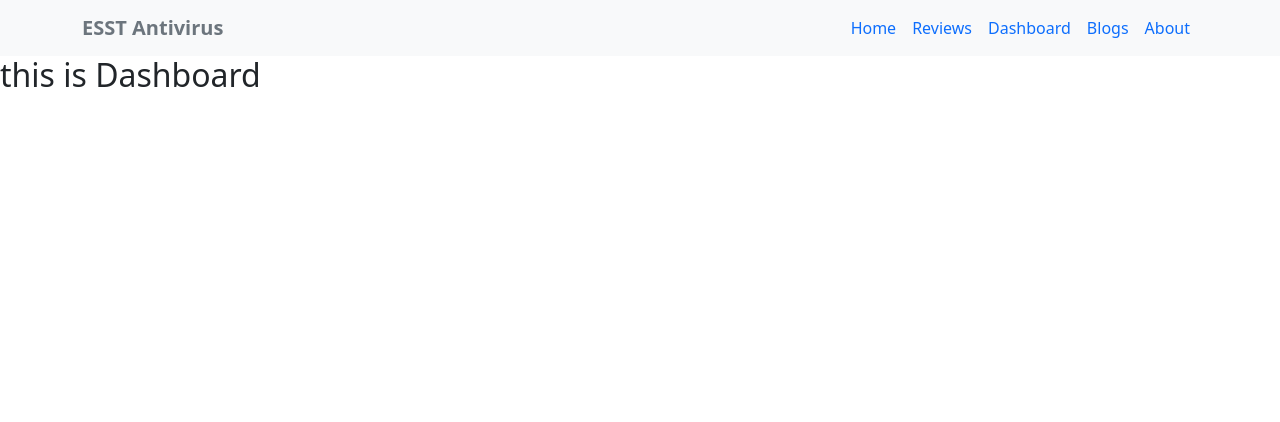
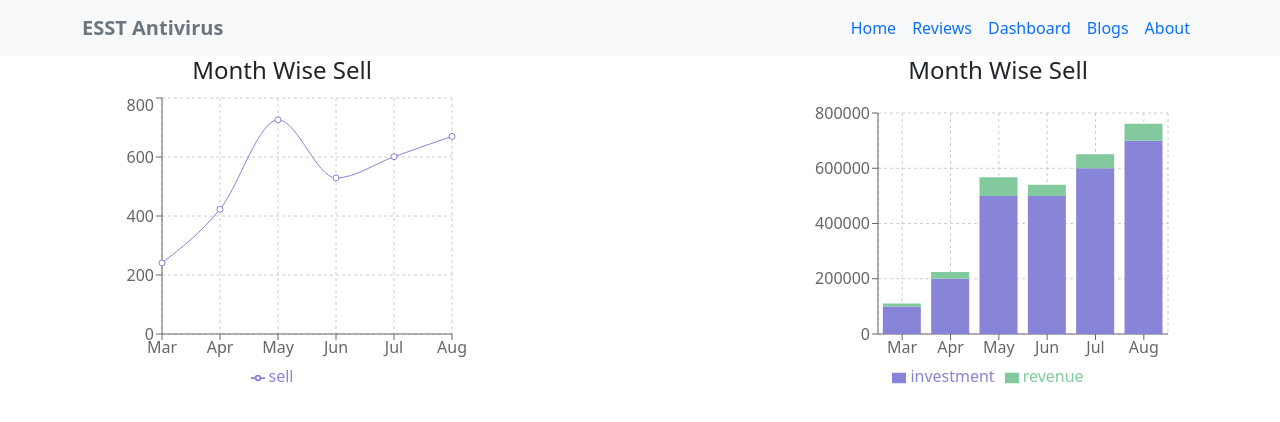
Before and after one commit to rockydasgfx/ESET-Antivirus-React, a React (Create React App) app: page /dashboard in a window 1280 px wide. Shown: the top 422 px of the page. Built offline with nearby package versions, Linux system fonts and the light colour scheme.

Commit message:
finish dashboard

```diff
--- a/src/Components/Header/Header.jsx
+++ b/src/Components/Header/Header.jsx
@@ -38,13 +38,17 @@ const Header = () => {
                 <NavLink
                   className="nav-link active"
                   aria-current="page"
-                  to="home"
+                  to="/home"
                 >
                   Home
                 </NavLink>
               </li>
               <li className="nav-item">
-                <NavLink className="nav-link " aria-current="page" to="reviews">
+                <NavLink
+                  className="nav-link "
+                  aria-current="page"
+                  to="/reviews"
+                >
                   Reviews
                 </NavLink>
               </li>
@@ -52,18 +56,18 @@ const Header = () => {
                 <NavLink
                   className="nav-link "
                   aria-current="page"
-                  to="dashboard"
+                  to="/dashboard"
                 >
                   Dashboard
                 </NavLink>
               </li>
               <li className="nav-item">
-                <NavLink className="nav-link " aria-current="page" to="blogs">
+                <NavLink className="nav-link " aria-current="page" to="/blogs">
                   Blogs
                 </NavLink>
               </li>
               <li className="nav-item">
-                <NavLink className="nav-link " aria-current="page" to="about">
+                <NavLink className="nav-link " aria-current="page" to="/about">
                   About
                 </NavLink>
               </li>
--- a/src/Pages/Dashboard/Dashboard.jsx
+++ b/src/Pages/Dashboard/Dashboard.jsx
@@ -1,4 +1,15 @@
 import React from "react";
+import {
+  LineChart,
+  Line,
+  BarChart,
+  Bar,
+  XAxis,
+  YAxis,
+  CartesianGrid,
+  Tooltip,
+  Legend,
+} from "recharts";
 
 const data = [
   {
@@ -41,8 +52,56 @@ const data = [
 
 const Dashboard = () => {
   return (
-    <div>
-      <h2>this is Dashboard</h2>
+    <div className="container mx-auto d-flex justify-content-between">
+      <div className="d-flex flex-column align-items-center">
+        <h4 className="">Month Wise Sell</h4>
+        <LineChart
+          width={400}
+          height={300}
+          data={data}
+          margin={{
+            top: 5,
+            right: 30,
+            left: 20,
+            bottom: 5,
+          }}
+        >
+          <CartesianGrid strokeDasharray="3 3" />
+          <XAxis dataKey="month" />
+          <YAxis />
+          <Tooltip />
+          <Legend />
+          <Line
+            type="monotone"
+            dataKey="sell"
+            stroke="#8884d8"
+            activeDot={{ r: 8 }}
+          />
+        </LineChart>
+      </div>
+
+      <div className="d-flex flex-column align-items-center">
+        <h4 className="">Month Wise Sell</h4>
+        <BarChart
+          width={400}
+          height={300}
+          data={data}
+          margin={{
+            top: 20,
+            right: 30,
+            left: 20,
+            bottom: 5,
+          }}
+        >
+          <CartesianGrid strokeDasharray="3 3" />
+          <XAxis dataKey="month" />
+          <YAxis />
+          <Tooltip />
+          <Legend />
+          <Bar dataKey="investment" stackId="a" fill="#8884d8" />
+          <Bar dataKey="revenue" stackId="a" fill="#82ca9d" />
+        </BarChart>
+      </div>
     </div>
   );
 };
```
Also changed, not shown: public/data/data.json (deleted, +0 -38 lines).
